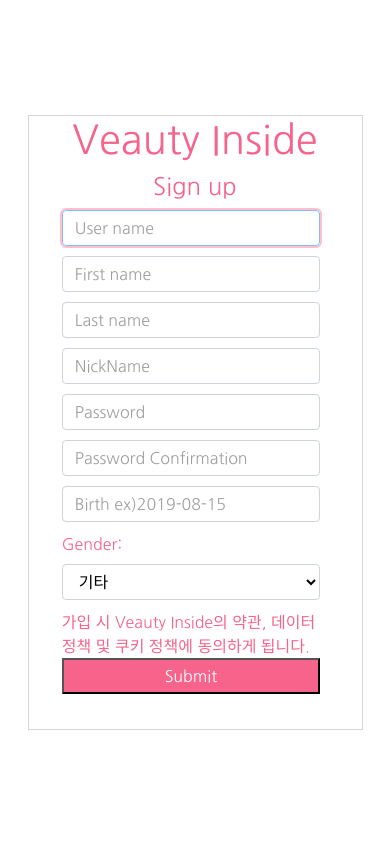
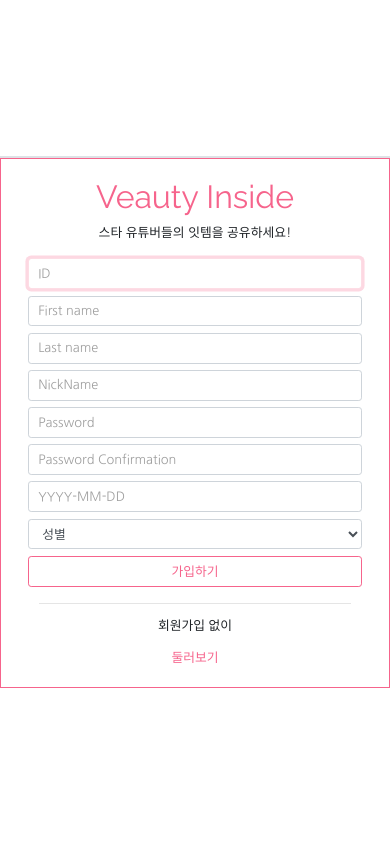
Before and after one commit to pirogramming/veauty_inside, a Django app: page /accounts/signup/ in a window 390 px wide. Run offline with Django 3.2, Linux system fonts and the light colour scheme; some libraries are stand-ins or nearby versions.

Commit message:
Modify login page and signup page

```diff
--- a/accounts/templates/accounts/base.html
+++ b/accounts/templates/accounts/base.html
@@ -3,7 +3,7 @@
 
 {% block style %}
     <link rel="stylesheet" href="{% static 'accounts_style.css' %}">
-
+    <link rel="stylesheet" href="{% static 'hello_kiddie.css' %}">
 {% endblock %}
 
 {% block body %}
--- a/accounts/templates/accounts/signup.html
+++ b/accounts/templates/accounts/signup.html
@@ -1,78 +1,62 @@
 {% extends "accounts/base.html" %}
 
 {% block content %}
+<div class="container">
+    <div class="row d-flex justify-content-center align-content-center">
+        <div class="col-sm-0 col-md-6 col-lg-5 border align-content-center">
 
-    <div class="container">
-        <div class="row d-flex justify-content-center row align-items-center">
-            <div class="d-none d-xl-block d-lg-block">
-                <img src="https://pds.joins.com/news/component/htmlphoto_mmdata/201508/04/htm_20150804173259c010c021.jpg"
-                     width=454 height=618>
         </div>
-            <div>
-                <div id="Signup">
-                    <form action="" method="post">
+        <div class="col-sm-10 col-md-6 col-lg-5 px-5 py-4 border border-primary">
+            <div class="row d-flex justify-content-center">
+                <h1><a href="{% url 'root' %}">Veauty Inside</a></h1>
+            </div>
+            <div class="row d-flex justify-content-center">
+                <p>스타 유튜버들의 잇템을 공유하세요!</p>
+            </div>
+
+            <div class="row d-flex justify-content-center">
+                {% for field in form %}
+                {% for error in field.errors %}
+                <div class="w-100 alert alert-danger alert-dismissable show fade m-1" role="alert">
+                    <button type="button" class="close" data-dismiss="alert" aria-label="Close">
+                        <span aria-hidden="true">×</span>
+                    </button>
+                    {{ error }}
+                </div>
+                {% endfor %}
+                {% endfor %}
+                <form action="" method="post" class="w-100 p-1">
                     {% csrf_token %}
-                        <h1><a onclick="location.href='{% url 'root' %}'">Veauty Inside</a></h1>
-                        <h4>Sign up</h4>
-                        {% for field in form %}
-                            <p>
-                                {% for error in field.errors %}
-                                    <p>{{ error }}</p>
-                                {% endfor %}
-                            </p>
-                        {% endfor %}
-                        <p>
-                            <input type="text" name="username" class="form-control" maxlength="150" autofocus required
-                                   id="id_username" placeholder="User name">
-                        </p>
-
-                        <p>
-                            <input type="text" name="first_name" class="form-control" maxlength="30" id="id_first_name"
+                    <input type="text" name="username" class="form-control mb-2" maxlength="150" autofocus required
+                        id="id_username" placeholder="ID">
+                    <input type="text" name="first_name" class="form-control mb-2" maxlength="30" id="id_first_name"
                         placeholder="First name">
-                        </p>
-
-                        <p>
-                            <input type="text" name="last_name" class="form-control" maxlength="150" id="id_last_name"
+                    <input type="text" name="last_name" class="form-control mb-2" maxlength="150" id="id_last_name"
                         placeholder="Last name">
-                        </p>
-
-                        <p>
-                            <input type="text" name="nickname" class="form-control" maxlength="50" required
-                                   id="id_nickname"
-                                   placeholder="NickName">
-                        </p>
-
-                        <p>
-                            <input type="password" name="password1" class="form-control" required id="id_password1"
+                    <input type="text" name="nickname" class="form-control mb-2" maxlength="50" required
+                        id="id_nickname" placeholder="NickName">
+                    <input type="password" name="password1" class="form-control mb-2" required id="id_password1"
                         placeholder="Password">
-                        </p>
-
-                        <p>
-                            <input type="password" name="password2" class="form-control" required id="id_password2"
+                    <input type="password" name="password2" class="form-control mb-2" required id="id_password2"
                         placeholder="Password Confirmation">
-                        </p>
-
-                        <p>
-                            <input type="text" name="birth" class="form-control" required id="id_birth"
-                                   placeholder="Birth ex)2019-08-15">
-                        </p>
-
-                        <p>
-                            <label for="id_gender">Gender:</label><br>
-                            <select name="gender" class="form-control" required id="id_gender">
-                                <option value="">---------</option>
+                    <input type="text" name="birth" class="form-control mb-2" required id="id_birth"
+                        placeholder="YYYY-MM-DD">
+                    <select name="gender" class="form-control mb-2" required id="id_gender">
                         <option value="m">남성</option>
                         <option value="f">여성</option>
-                                <option value="o" selected="selected">기타</option>
+                        <option selected="selected">성별</option>
                     </select>
-                        </p>
-                        <p>가입 시 Veauty Inside의 약관, 데이터
-                            정책 및 쿠키 정책에 동의하게 됩니다.
-                            <input type="submit" id="submit"/></p>
+                    <button type="submit" class="btn btn-outline-primary w-100">가입하기</button>
                 </form>
+            </div>
+            <hr />
+            <div class="row  d-flex justify-content-center">
+                <p>회원가입 없이</p>
+            </div>
+            <div class="row  d-flex justify-content-center">
+                <a href="{% url 'beauty:combine_cosmetic' %}">둘러보기</a>
             </div>
         </div>
     </div>
 </div>
-
 {% endblock %}
--- a/beauty/templates/beauty/combine_cosmetic.html
+++ b/beauty/templates/beauty/combine_cosmetic.html
@@ -108,7 +108,7 @@ Veauty Inside - Combination
                                     {% if kind == 'all' %}
                                     <td>{{ cosmetic.category }}</td>
                                     {% endif %}
-                                    <td><span class="text-primary">{{ cosmetic.name }}</span></td>
+                                    <td>{{ cosmetic.name }}</td>
                                 </tr>
                                 {% endfor %}
                             </tbody>
@@ -155,7 +155,7 @@ Veauty Inside - Combination
                                         </div>
                                     </td>
                                     <td>{{ selection.category }}</td>
-                                    <td><span class="text-primary">{{ selection.name }}</span></td>
+                                    <td>{{ selection.name }}</td>
                                 </tr>
                                 {% endfor %}
                             </tbody>
--- a/beauty/templates/beauty/cosmetic_list.html
+++ b/beauty/templates/beauty/cosmetic_list.html
@@ -5,7 +5,7 @@ Veauty Inside - Cosmetic
 {% endblock %}
 
 {% block content %}
-<div class="container">
+<div class="container mt-1">
     {% if messages %}
     {% for message in messages %}
     <div class="alert alert-{{ message.tags }} alert-dismissable show fade mt-1" role="alert">
--- a/beauty/templates/beauty/video_list.html
+++ b/beauty/templates/beauty/video_list.html
@@ -5,7 +5,7 @@ Veauty Inside - Video
 {% endblock %}
 
 {% block content %}
-<div class="container">
+<div class="container mt-1">
     {% if messages %}
     {% for message in messages %}
     <div class="alert alert-{{ message.tags }} alert-dismissable show fade mt-1" role="alert">
--- a/beauty/views_data.py
+++ b/beauty/views_data.py
@@ -347,11 +347,11 @@ def cosmetic_edit(request, num):
 def processing_csv(request):
     if request.user.is_superuser:
         #Caution!! these codes will delete all DB
-
+        '''
         Youtuber.objects.all().delete()
         Video.objects.all().delete()
         Cosmetic.objects.all().delete()
-
+        '''
         #################################
         with open("output.csv", 'r') as f:
             reader = csv.reader(f, delimiter=",")
@@ -399,7 +399,7 @@ def processing_csv(request):
 
                 print("here")
                 video = Video()
-                video.title = row[1].replace("♀", "").replace("?", "")
+                video.title = row[1].strip().replace("♀", "").replace("?", "")
                 video.yt_url = row[2]
                 video.youtuber = get_object_or_404(Youtuber, name=row[3])
                 video.hits = int(row[4])
--- a/veauty_inside/static/accounts_style.css
+++ b/veauty_inside/static/accounts_style.css
@@ -1,169 +1,23 @@
 
 body {
     font-family: "Nanum Gothic", sans-serif !important
-
 }
 
-div > img {
-    float: left;
-}
-
-div > div {
-    color: #F6648C;
-}
-
-div > div > h1 {
-    cursor: pointer;
-    text-align: center;
-}
-
-
-div > div > h4 {
-    text-align: center;
-}
-
-div > div > p > p {
-    color: red;
-}
-
-#Signup p {
-    width: 80%;
-    margin: 10px auto;
-}
-
-#Signup p > input {
-    box-shadow: none !important;
-    width: 258px;
-    height: 36px;
-}
-
-#Signup p > .form-control {
-    width: 258px;
-    height: 36px;
-    color: black;
-}
-
-#Signup {
-    border: 1px solid #d6d6d6;
-    width: 335px;
-    height: 615px;
-}
-
-
-#Signup p > input:active {
-    outline: pink solid 2px;
-}
-
-#Signup p > input:focus {
-    outline: pink solid 2px;
-}
-#Signup h1 {
-    cursor: pointer;
-    text-align: center;
-}
-#Signup h4 {
-    text-align: center;
-}
-
-
-
-
-p > select > option {
-    color: #9F9F9F;
-}
-
-#selected {
-    color: #9F9F9F;
-}
-
-
-#id_gender:focus {
-    box-shadow: none !important;
-    outline: pink solid 2px;
-}
 
 input::placeholder {
     color: #9F9F9F !important;
 }
 
-
-#top {
-    border: 1px solid;
-    /*padding:10px;*/
-    width: 400px;
-    height: 300px;
-    color: #F6648C;
-}
-
-#top  h1 {
-    cursor: pointer;
-}
+body {
+    display: flex;
+    flex-direction: column;
+    justify-content: center;
+    align-items: center;
+    text-align: center;
+    min-height: 100vh;
+  }
 
 
-.loginA table input:active {
-    outline: pink solid 2px;
+html, body{
+    overflow : auto;
 }
-
-.loginA table input:focus {
-    outline: pink solid 2px;
-}
-
-#submit {
-    background-color: #F6648C;
-    color: white;
-}
-
-
-#top  input {
-}
-
-#top  button {
-    background-color: #F6648C;
-}
-
-#top  button > a {
-    color: white;
-}
-
-#bottom {
-    border: 1px solid;
-    width: 400px;
-    height: 120px;
-    color: #F6648C;
-}
-
-#bottom  button {
-    background-color: #F6648C;
-    color: white;
-}
-
-
-#PasswordReset {
-    border: 1px solid;
-    padding: 10px;
-    width: 400px;
-    height: 400px;
-    color: #F6648C;
-}
-
-#PasswordR > p > input {
-    box-shadow: none !important;
-    width: 258px;
-    height: 36px;
-}
-
-.flex-center {
-    align-items: center;
-    justify-content: center;
-    flex-direction: column;
-}
-
-html, body{
-    height:100%;
-}
-.container{
-    height:100%;
-}
-.container > .row{
-    height:100%
-}
```
Also changed, not shown: accounts/templates/accounts/login.html (+45 -28 lines), accounts/views.py (line endings or trailing spaces). Lines whose indentation alone changed are shown as unchanged.
